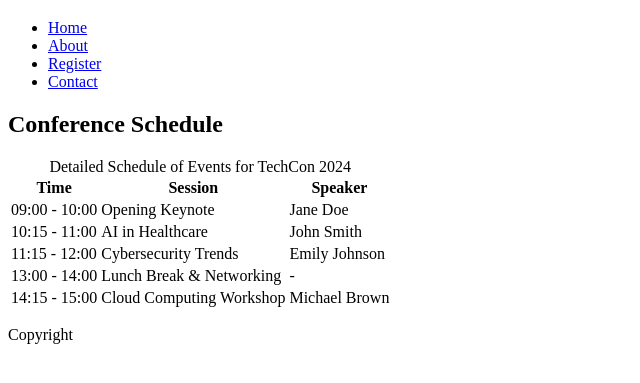
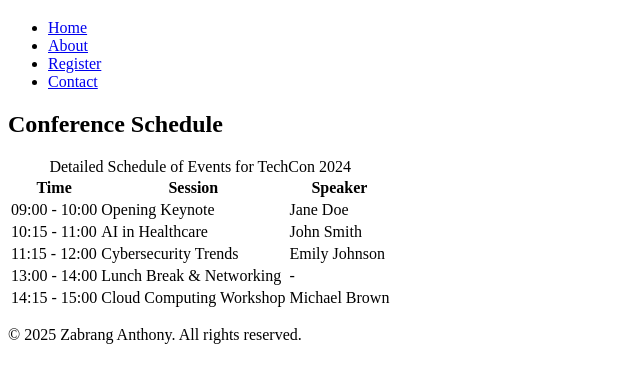
Before and after one commit to Zakky0172/TechCon_HTML, a plain HTML site: page techcon_website/schedule.html in a window 1280 px wide. Shown: the part 61-444 px from the top of the page, without its empty margins (0-640 px from the left). Drawn offline with Linux system fonts and the light colour scheme.

Commit message:
Update schedule.html

```diff
--- a/techcon_website/schedule.html
+++ b/techcon_website/schedule.html
@@ -64,7 +64,7 @@
 </main>
 
 <footer>
-  <p>Copyright</p>
+  <p>&copy; 2025 Zabrang Anthony. All rights reserved.</p>
 </footer>
 
 </body>
```
